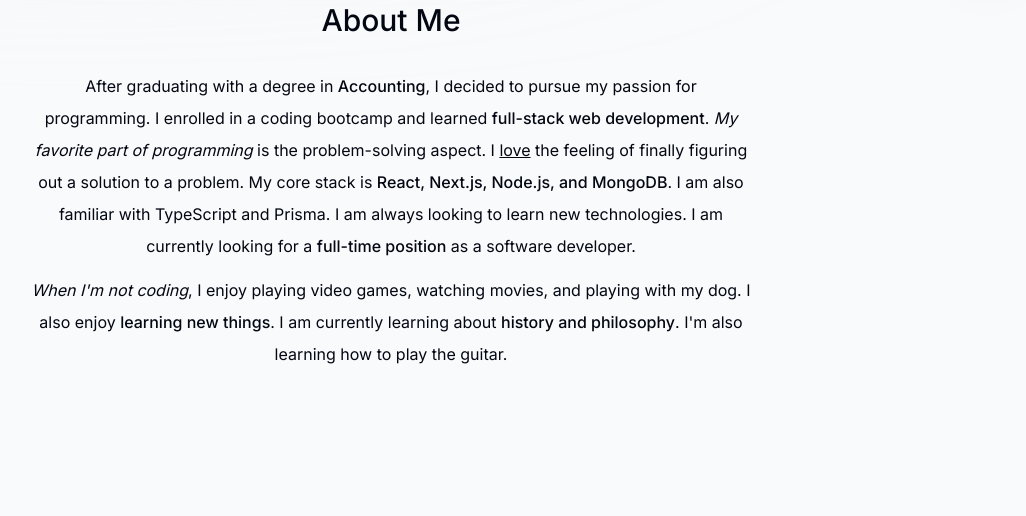
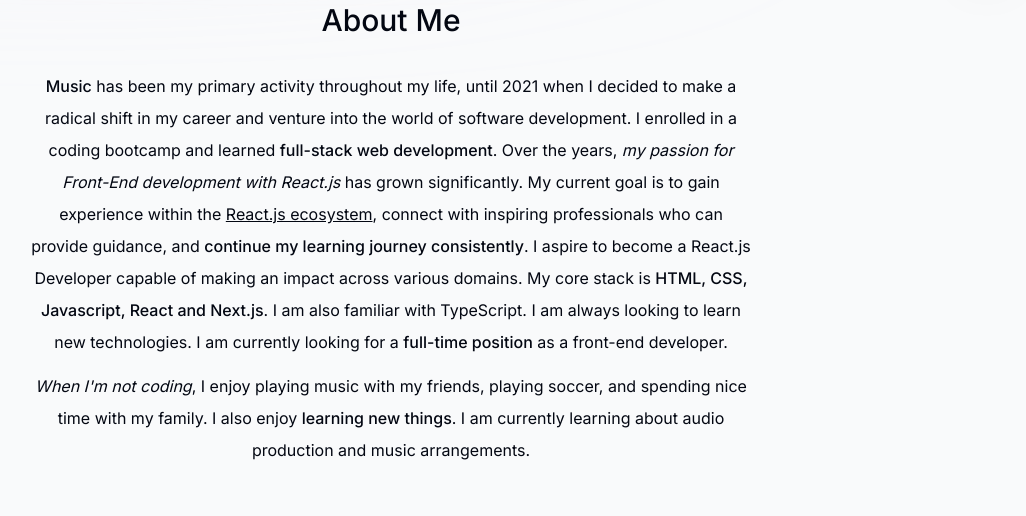
Before and after one commit to federicomontero86/portfolio, a Next.js app: page / in a window 1280 px wide. Shown: the part 820-1336 px from the top of the page, without its empty margins (249-1275 px from the left). Built offline with nearby package versions, Linux system fonts and the light colour scheme; no server answers.

Commit message:
update About info

```diff
--- a/components/About.tsx
+++ b/components/About.tsx
@@ -21,30 +21,39 @@ export default function About() {
       <SectionHeading>About me</SectionHeading>
       <p className="mb-3">
         {" "}
-        After graduating with a degree in{" "}
-        <span className="font-medium">Accounting</span>, I decided to pursue my
-        passion for programming. I enrolled in a coding bootcamp and learned{" "}
-        <span className="font-medium">full-stack web development</span>.{" "}
-        <span className="italic">My favorite part of programming</span> is the
-        problem-solving aspect. I <span className="underline">love</span> the
-        feeling of finally figuring out a solution to a problem. My core stack
-        is{" "}
+        <span className="font-medium">Music</span> has been my primary activity
+        throughout my life, until 2021 when I decided to make a radical shift in
+        my career and venture into the world of software development. I enrolled
+        in a coding bootcamp and learned{" "}
+        <span className="font-medium">full-stack web development</span>. Over
+        the years,{" "}
+        <span className="italic">
+          my passion for Front-End development with React.js
+        </span>{" "}
+        has grown significantly. My current goal is to gain experience within
+        the <span className="underline">React.js ecosystem</span>, connect with
+        inspiring professionals who can provide guidance, and{" "}
         <span className="font-medium">
-          React, Next.js, Node.js, and MongoDB
+          continue my learning journey consistently
         </span>
-        . I am also familiar with TypeScript and Prisma. I am always looking to
-        learn new technologies. I am currently looking for a{" "}
-        <span className="font-medium">full-time position</span> as a software
+        . I aspire to become a React.js Developer capable of making an impact
+        across various domains. My core stack is{" "}
+        <span className="font-medium">
+          HTML, CSS, Javascript, React and Next.js
+        </span>
+        . I am also familiar with TypeScript. I am always looking to learn new
+        technologies. I am currently looking for a{" "}
+        <span className="font-medium">full-time position</span> as a front-end
         developer.
       </p>
       <p>
         {" "}
         <span className="italic">When I'm not coding</span>, I enjoy playing
-        video games, watching movies, and playing with my dog. I also enjoy{" "}
+        music with my friends, playing soccer, and spending nice time with my
+        family. I also enjoy{" "}
         <span className="font-medium">learning new things</span>. I am currently
-        learning about{" "}
-        <span className="font-medium">history and philosophy</span>. I'm also
-        learning how to play the guitar.
+        learning about audio production and music arrangements
+        <span className="font-medium"></span>.
       </p>
     </motion.section>
   );
```
